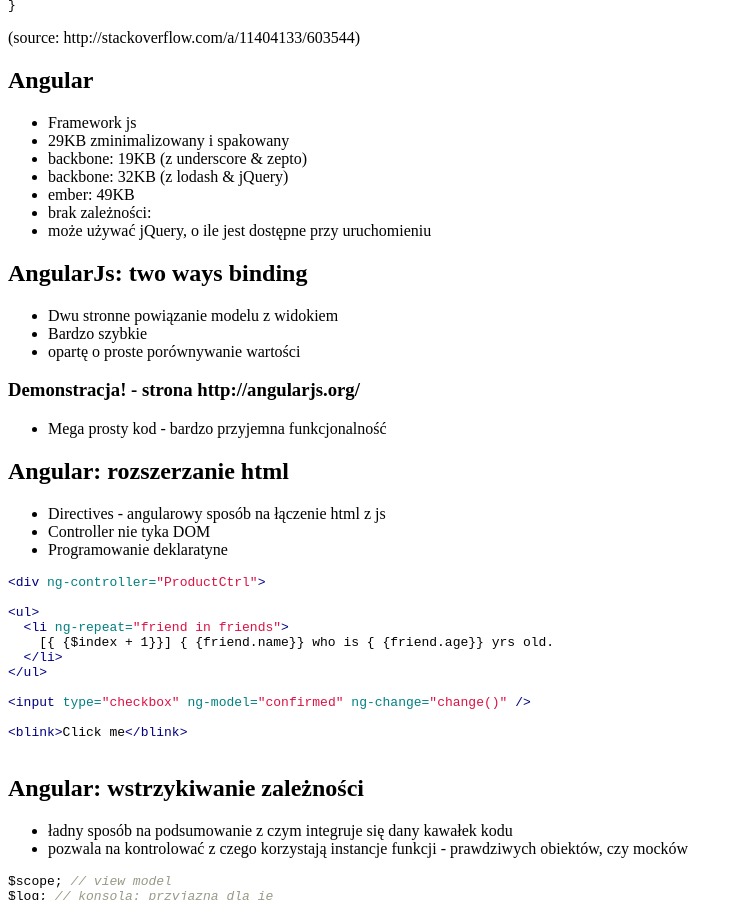
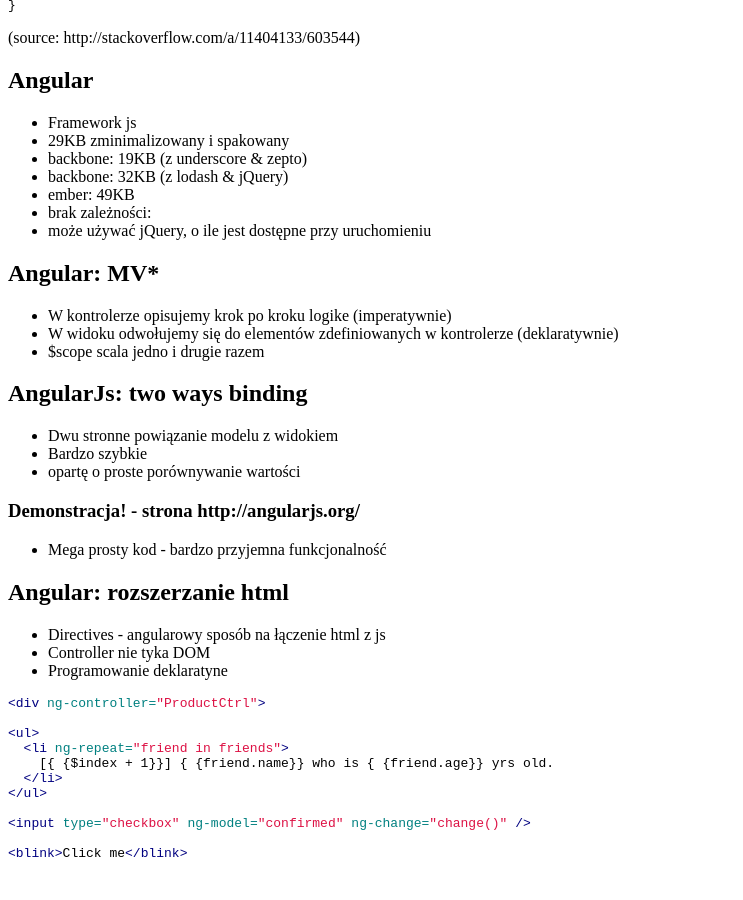
Before and after one commit to marcin-wosinek/frameworki-js-i-json, a Jekyll site: the page built from index.md, in a window 1280 px wide and 900 px high, scrolled down 2822 px. Shown: the whole window, without its empty margins (0-743 px from the left). Built offline with Jekyll 4.4.1, drawn with Linux system fonts in a browser that asks for light colours; Markdown is read by kramdown in place of the engine named in the settings.

Commit message:
Add new slide

```diff
--- a/index.md
+++ b/index.md
@@ -164,6 +164,11 @@ function soap() {
 * brak zależności:
  * może używać jQuery, o ile jest dostępne przy uruchomieniu
 
+## Angular: MV*
+* W kontrolerze opisujemy krok po kroku logike (imperatywnie)
+* W widoku odwołujemy się do elementów zdefiniowanych w kontrolerze (deklaratywnie)
+* $scope scala jedno i drugie razem
+
 ## AngularJs: two ways binding
 * Dwu stronne powiązanie modelu z widokiem
 * Bardzo szybkie
```
